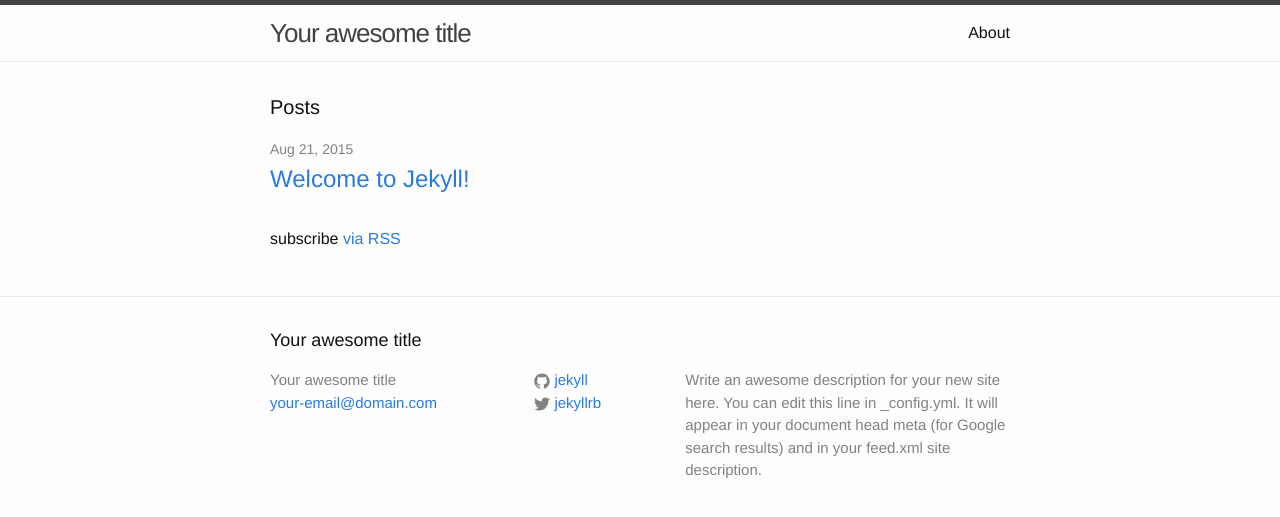
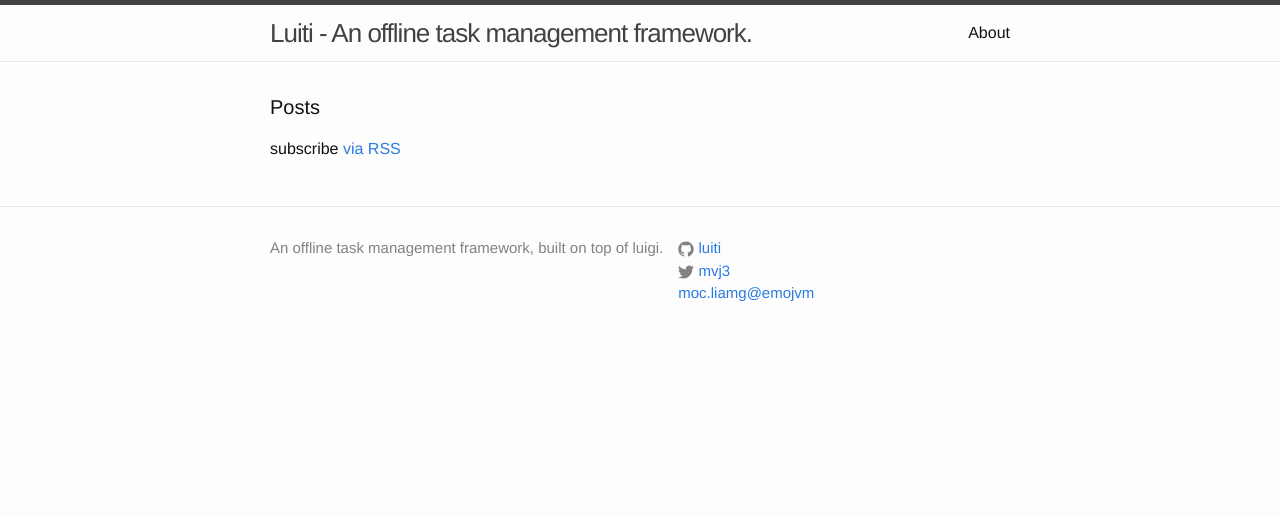
Before and after one commit to Luiti/luiti.github.io, a Jekyll site: the page built from index.html, in a window 1280 px wide. Shown: the top 517 px of the page. Built offline with Jekyll 4.4.1, drawn with Linux system fonts in a browser that asks for light colours.

Commit message:
Setup basic infoformations

```diff
--- a/_config.yml
+++ b/_config.yml
@@ -1,14 +1,12 @@
 # Site settings
-title: Your awesome title
-email: your-email@domain.com
+title: Luiti - An offline task management framework.
+email: moc.liamg@emojvm
 description: > # this means to ignore newlines until "baseurl:"
-  Write an awesome description for your new site here. You can edit this
-  line in _config.yml. It will appear in your document head meta (for
-  Google search results) and in your feed.xml site description.
+  An offline task management framework, built on top of luigi.
 baseurl: "" # the subpath of your site, e.g. /blog/
-url: "http://yourdomain.com" # the base hostname & protocol for your site
-twitter_username: jekyllrb
-github_username:  jekyll
+url: "http://luiti.github.io" # the base hostname & protocol for your site
+twitter_username: mvj3
+github_username:  luiti
 
 # Build settings
 markdown: kramdown
--- a/_includes/footer.html
+++ b/_includes/footer.html
@@ -2,13 +2,11 @@
 
   <div class="wrapper">
 
-    <h2 class="footer-heading">{{ site.title }}</h2>
+    <div class="footer-col-wrapper">
 
-    <div class="footer-col-wrapper">
-      <div class="footer-col  footer-col-1">
+      <div class="footer-col  footer-col-4">
         <ul class="contact-list">
-          <li>{{ site.title }}</li>
-          <li><a href="mailto:{{ site.email }}">{{ site.email }}</a></li>
+          <li>{{ site.description }}</li>
         </ul>
       </div>
 
@@ -42,14 +40,26 @@
             </a>
           </li>
           {% endif %}
+
+          <li id="luiti_email"><a href="mailto:{{ site.email }}">{{ site.email }}</a></li>
+
         </ul>
       </div>
 
-      <div class="footer-col  footer-col-3">
-        <p class="text">{{ site.description }}</p>
-      </div>
     </div>
 
   </div>
 
 </footer>
+
+
+<script>
+  $(document).ready(function() {
+    // reverse email to a normal one.
+    var email_dom = $("#luiti_email");
+    var reverse_email = email_dom.text().split("").reverse().join("");  // http://stackoverflow.com/questions/958908/how-do-you-reverse-a-string-in-place-in-javascript
+    email_dom.text(reverse_email);
+
+
+  });
+</script>
```
Also changed, not shown: _posts/2015-08-21-welcome-to-jekyll.markdown (deleted, +0 -25 lines).
